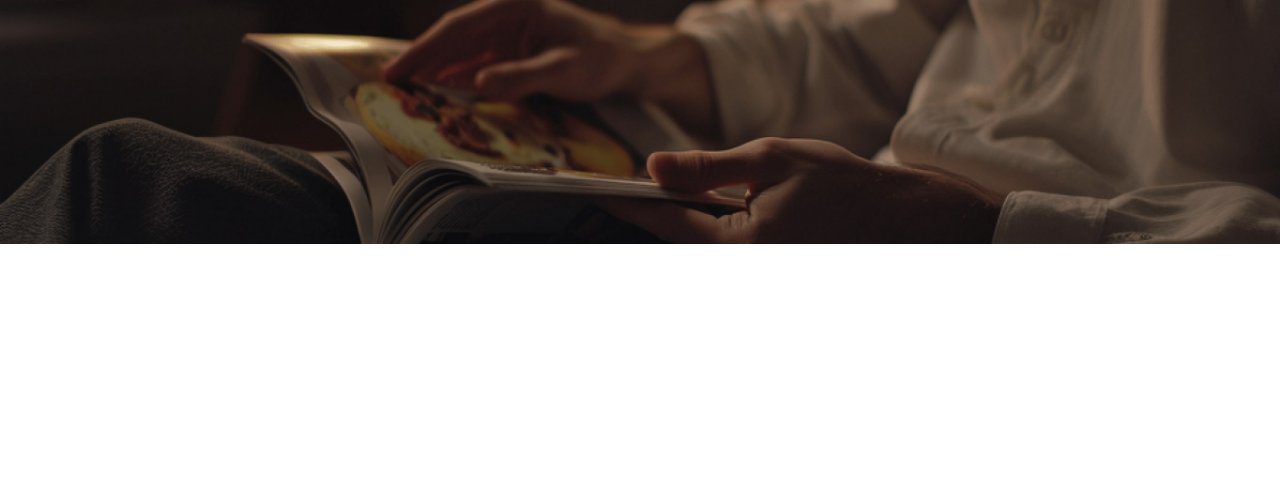
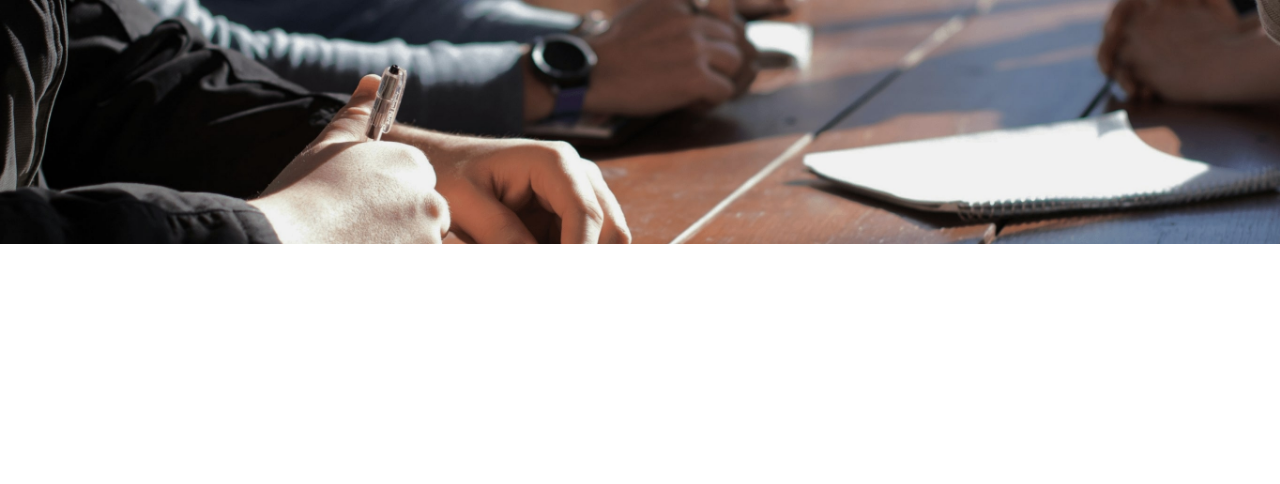
Before and after one commit to jhzong/rebornProject, a Django app: page /magazine/mlist/ in a window 1280 px wide. Shown: the part 100-584 px from the top of the page. Run offline with Django 5.2, Linux system fonts and the light colour scheme.

Commit message:
기본설정

```diff
--- a/p1226/rebornPjt/magazine/templates/magazine/mlist.html
+++ b/p1226/rebornPjt/magazine/templates/magazine/mlist.html
@@ -7,6 +7,6 @@
 
 {% block body %}
 
-<div id='magazine_bg'></div>
+<div id='board_bg'></div>
 
 {% endblock body %}
--- a/p1226/rebornPjt/static/css/common.css
+++ b/p1226/rebornPjt/static/css/common.css
@@ -277,3 +277,13 @@ ul {
     height:244px;width:100%;background:url('/static/images/common/back_magazine.jpg') no-repeat;
     background-size: cover;
 }
+
+#board_bg{
+    height:244px;width:100%;background:url('/static/images/common/back_community.jpg') no-repeat;
+    background-size: cover;
+}
+
+#store_bg{
+    height:244px;width:100%;background:url('/static/images/common/back_store.jpg') no-repeat;
+    background-size: cover;
+}
```
Also changed, not shown: p1226/rebornPjt/static/images/common/back_community.jpg (added), p1226/rebornPjt/static/images/common/back_store.jpg (added).
